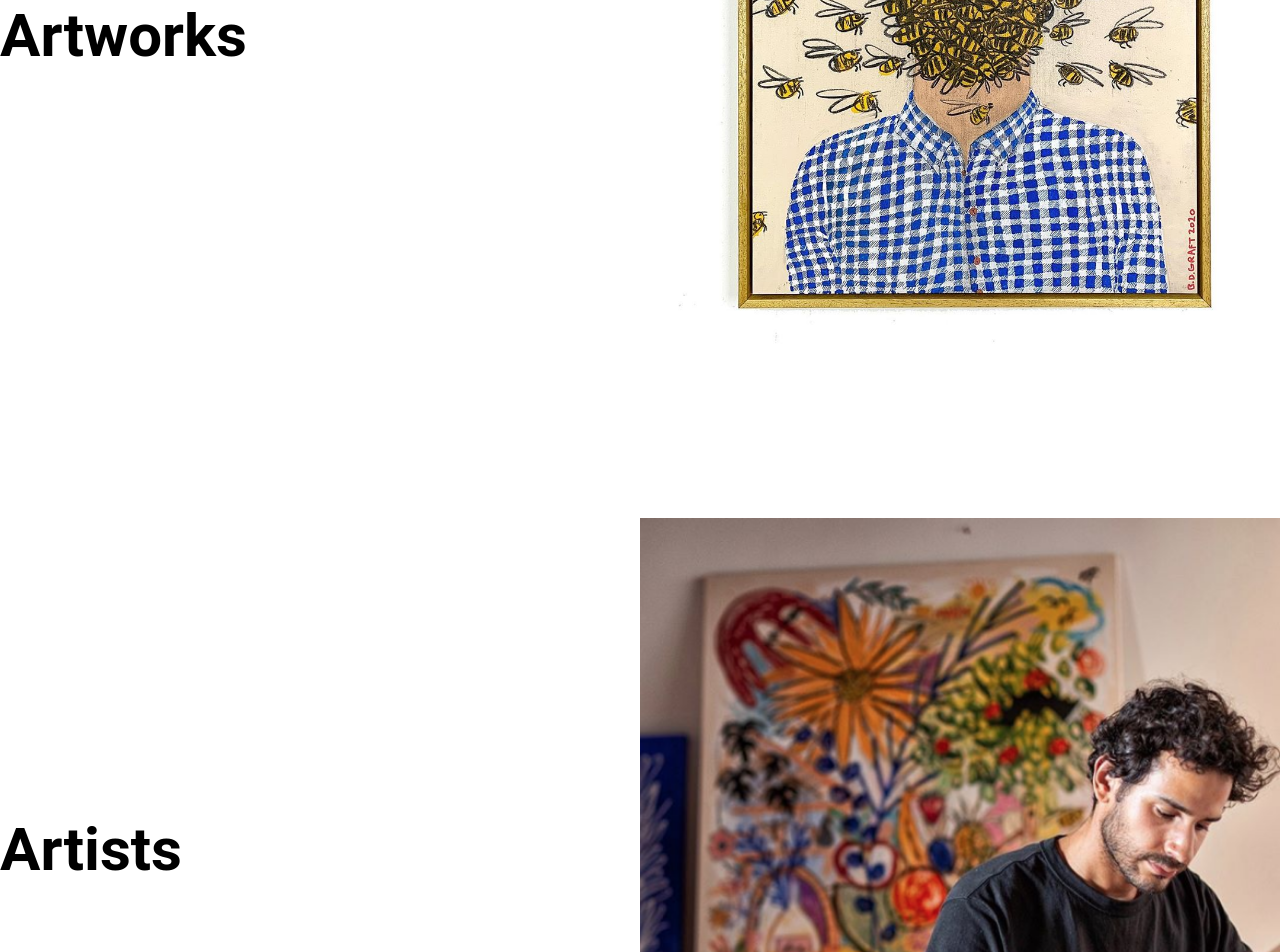
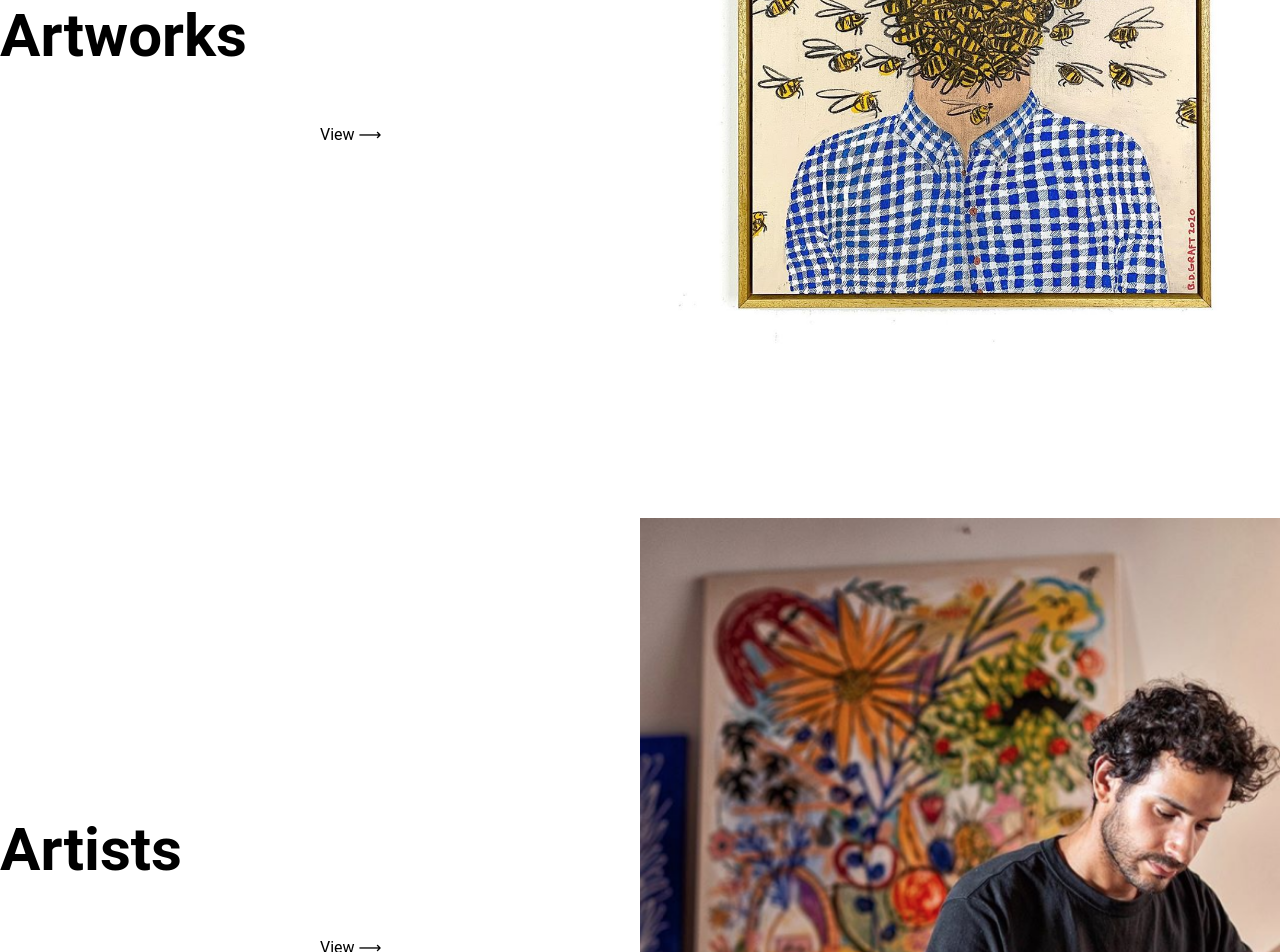
Before and after one commit to gijslebesque/artbid, a React (Create React App) app: page / in a window 1280 px wide. Shown: the part 1460-2412 px from the top of the page. Built offline with nearby package versions, Linux system fonts and the light colour scheme; no server answers.

Commit message:
animate right

```diff
--- a/src/App.js
+++ b/src/App.js
@@ -16,7 +16,6 @@ export default function App() {
       <Nav></Nav>
       <Modal
         title="Login"
-        description="Welcome back"
         component={Login}
         showModal={showLogin}
         onCloseModal={closeLoginModal}
--- a/src/components/auth/login.js
+++ b/src/components/auth/login.js
@@ -20,24 +20,28 @@ function LoginPage() {
 
   return (
     <>
+      <p>Please provide your email and password.</p>
       <form>
+        <label htmlFor="">Email:</label>
         <input
           type="text"
           name=""
-          laceholder="Email"
+          placeholder="Email"
           value={email}
-          onChange={({ value }) => setEmail(value)}
+          onChange={({ target: { value } }) => setEmail(value)}
         />
+        <label htmlFor="">Password:</label>
         <input
           type="password"
           name=""
-          laceholder="Password"
+          placeholder="Password"
           value={password}
-          onChange={({ value }) => setPassword(value)}
+          onChange={({ target: { value } }) => setPassword(value)}
         />
+        <button className="btn">Sign in</button>
       </form>
 
-      <h3>Login via Google</h3>
+      <p>Or</p>
 
       <GoogleButton onClick={loginWithGoogle} />
     </>
--- a/src/components/modal.js
+++ b/src/components/modal.js
@@ -43,7 +43,7 @@ export default function Modal({
   return (
     <>
       {modal && (
-        <div className="modal flex align-center" style={style}>
+        <div className="modal flex align-center animate" style={style}>
           <div className="modal__content" ref={ref}>
             <Cross onClick={toggleModal} className="float-right" />
             <h3>{title}</h3>
--- a/src/pages/home/index.js
+++ b/src/pages/home/index.js
@@ -1,8 +1,22 @@
-import React from 'react';
+import React, { useEffect, useRef, useState } from 'react';
 import artworkImg from './images/artwork.jpg';
 import artistImg from './images/artist.png';
+import { Link } from 'react-router-dom';
 
+function isInViewport(element) {
+  const rect = element.getBoundingClientRect();
+  return (
+    rect.top >= 0 &&
+    rect.left >= 0 &&
+    rect.bottom <=
+      (window.innerHeight || document.documentElement.clientHeight) &&
+    rect.right <= (window.innerWidth || document.documentElement.clientWidth)
+  );
+}
 export default function Home() {
+  const firstRow = useRef();
+  const secondRow = useRef();
+
   return (
     <div className="container">
       <div className="full-height">
@@ -15,20 +29,30 @@ export default function Home() {
         </div>
       </div>
 
-      <div className="row">
+      <div className="row" ref={firstRow}>
         <div className="flex items-center space-between">
           <div className="col__text">
             <h2>Artworks</h2>
+            <SlideToRight element={firstRow}>
+              <Link to="/artworks">
+                View <span>&#10230;</span>
+              </Link>
+            </SlideToRight>
           </div>
           <div className="col__image">
             <img src={artworkImg} alt="" />
           </div>
         </div>
       </div>
-      <div className="row">
+      <div className="row" ref={secondRow}>
         <div className="flex items-center space-between">
           <div className="col__text">
             <h2>Artists</h2>
+            <SlideToRight element={secondRow}>
+              <Link to="/artists">
+                View <span>&#10230;</span>
+              </Link>
+            </SlideToRight>
           </div>
           <div className="col__image">
             <img src={artistImg} alt="" />
@@ -38,3 +62,23 @@ export default function Home() {
     </div>
   );
 }
+
+const SlideToRight = ({ element, children }) => {
+  const [className, setClassName] = useState('');
+  const slideRight = () => {
+    if (element.current && isInViewport(element.current))
+      setClassName('slide-to-right');
+  };
+
+  useEffect(() => {
+    window.addEventListener('scroll', slideRight);
+    return () => {
+      document.removeEventListener('scroll', slideRight);
+    };
+  });
+  return (
+    <span className={`${className} animate hover margin-bottom-l`}>
+      {children}
+    </span>
+  );
+};
--- /dev/null
+++ b/src/styles/base/_animation.scss
@@ -0,0 +1,25 @@
+.animate {
+  opacity: 0;
+  transition: opacity 300ms ease-in-out 0s;
+}
+
+.slide-to-right {
+  position: absolute;
+  left: 0px;
+  opacity: 0;
+  -webkit-animation: slide 0.5s forwards;
+  animation: slide 0.5s forwards;
+}
+
+@-webkit-keyframes slide {
+  100% {
+    left: 0;
+  }
+}
+
+@keyframes slide {
+  100% {
+    opacity: 1;
+    left: 25%;
+  }
+}
--- a/src/styles/base/_general.scss
+++ b/src/styles/base/_general.scss
@@ -59,3 +59,7 @@ h1 {
   // margin-top: -40px;
   // transform: rotate(-45deg), translateY(-4rem);
 }
+
+.hover {
+  cursor: pointer;
+}
--- /dev/null
+++ b/src/styles/components/_form.scss
@@ -0,0 +1,12 @@
+form {
+  label {
+    font-size: 0.8rem;
+  }
+  input {
+    padding: 0.5rem 0.4rem;
+    display: block;
+    width: 100%;
+    margin-top: 0.2rem;
+    margin-bottom: 1rem;
+  }
+}
--- a/src/styles/components/_modal.scss
+++ b/src/styles/components/_modal.scss
@@ -1,11 +1,11 @@
 .modal {
-  position: absolute;
+  z-index: 9999;
+  position: fixed;
   top: 0;
   left: 0;
   right: 0;
   bottom: 0;
   background-color: rgba(0, 0, 0, 0.6);
-  transition: opacity 300ms ease-in-out 0s;
   &__content {
     position: relative;
     padding: 20px 40px 40px;
--- a/src/styles/layout/_spacing.scss
+++ b/src/styles/layout/_spacing.scss
@@ -5,6 +5,9 @@
   margin-right: 4rem;
 }
 
+.margin-bottom-l {
+  margin-bottom: 4rem;
+}
 .padding-x-l {
   padding: 0 4rem;
 }
--- a/src/styles/main.scss
+++ b/src/styles/main.scss
@@ -1,6 +1,7 @@
 //base
 @import 'base/reset';
 @import 'base/general';
+@import 'base/animation';
 
 //layout
 @import 'layout/flex';
@@ -14,3 +15,4 @@
 @import 'components/button';
 @import 'components/logo';
 @import 'components/circles';
+@import 'components/form';
```
